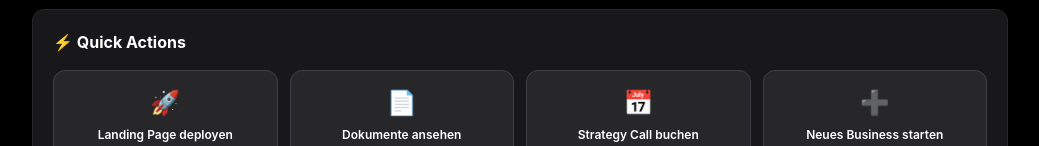
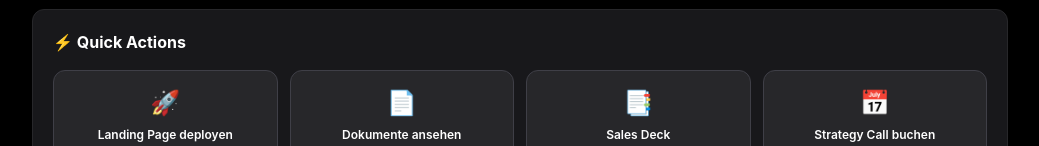
Before and after one commit to Shawty97/business-os, a Next.js app in the folder frontend/: page /dashboard/1 in a window 1280 px wide. Shown: the part 806-952 px from the top of the page, without its empty margins (120-1159 px from the left). Built offline with nearby package versions, Linux system fonts and the light colour scheme; no server answers.

Commit message:
[Apex] feat: Sales Deck Quick Action button in CEO Dashboard

```diff
--- a/frontend/app/dashboard/[id]/page.tsx
+++ b/frontend/app/dashboard/[id]/page.tsx
@@ -296,6 +296,15 @@ export default function CEODashboard() {
             <span className="text-xs font-semibold text-white">Dokumente ansehen</span>
           </a>
           <a
+            href={`${API}/deck/${businessId}`}
+            target="_blank"
+            rel="noopener noreferrer"
+            className="flex flex-col items-center gap-2 bg-zinc-800 hover:bg-zinc-700 border border-zinc-700 rounded-xl p-4 transition-all text-center"
+          >
+            <span className="text-2xl">📑</span>
+            <span className="text-xs font-semibold text-white">Sales Deck</span>
+          </a>
+          <a
             href="https://cal.com/a-impact/strategy"
             target="_blank"
             rel="noopener noreferrer"
```
